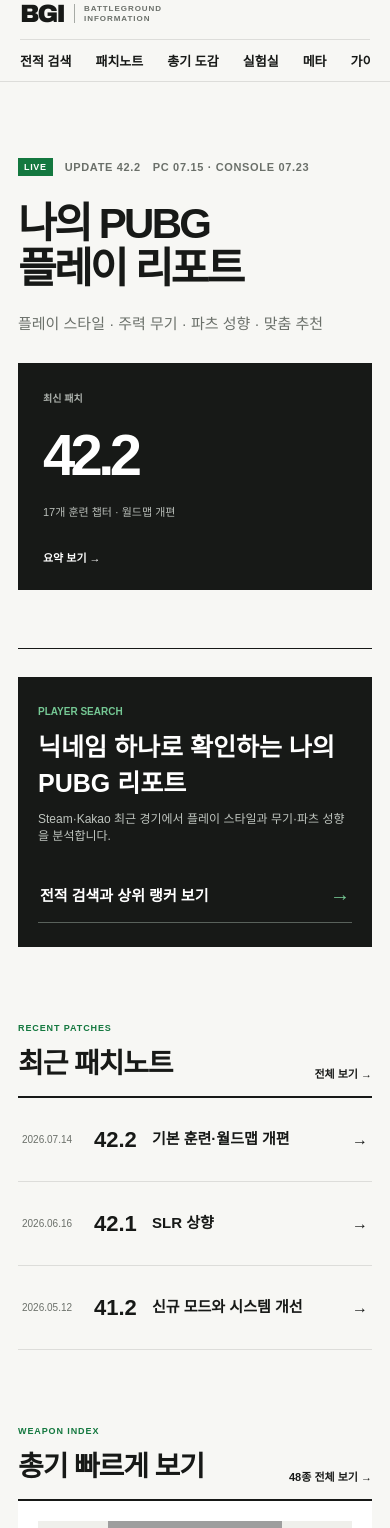
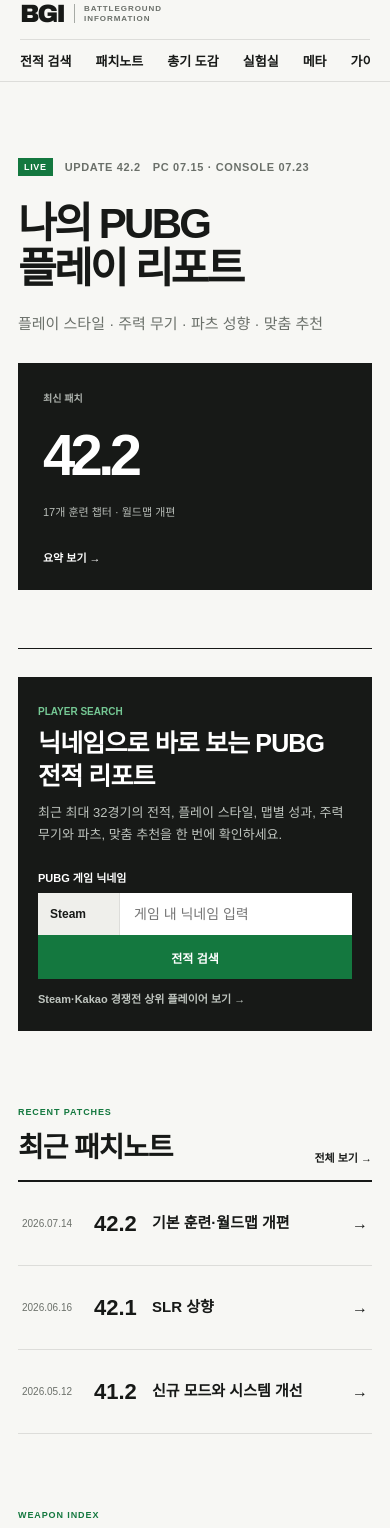
Before and after one commit to kkamddi/battleground, a Next.js app: page / in a window 390 px wide. Shown: the top 1528 px of the page. Built offline with nearby package versions, Linux system fonts and the light colour scheme; grey boxes are pictures that could not be loaded.

Commit message:
feat: add player search to homepage

```diff
--- a/app/globals.css
+++ b/app/globals.css
@@ -376,12 +376,12 @@
 .lead-action b { display: block; font-size: 11px; margin-top: 28px; }
 
 .home-player-search {
-  align-items: end;
+  align-items: center;
   background: var(--ink);
   color: white;
   display: grid;
   gap: 50px;
-  grid-template-columns: 1fr 1fr;
+  grid-template-columns: .9fr 1.1fr;
   margin-top: 28px;
   padding: 28px 32px;
 }
@@ -392,8 +392,17 @@
   font-size: 10px;
   font-weight: 800;
 }
-.home-player-search h2 { font-size: 25px; margin: 8px 0 10px; }
-.home-player-search p { color: #bfc5bf; font-size: 12px; margin: 0; }
+.home-player-search h2 { font-size: 27px; letter-spacing: -.035em; margin: 8px 0 10px; }
+.home-player-search p { color: #bfc5bf; font-size: 13px; line-height: 1.65; margin: 0; }
+.home-player-search-actions { min-width: 0; }
+.home-player-search-actions > a {
+  color: #bfc5bf;
+  display: inline-block;
+  font-size: 11px;
+  font-weight: 700;
+  margin-top: 11px;
+}
+.home-player-search-actions > a:hover { color: white; }
 .player-search-link {
   align-items: center;
   border-bottom: 1px solid #59615b;
@@ -1023,7 +1032,12 @@
 @media (max-width: 520px) {
   .page-heading p { overflow-wrap: anywhere; }
   .home-lead h1 { font-size: 42px; }
-  .home-player-search { gap: 24px; padding: 24px 20px; }
+  .home-player-search { gap: 24px; max-width: calc(100vw - 36px); min-width: 0; overflow: hidden; padding: 24px 20px; width: calc(100vw - 36px); }
+  .home-player-search > div { min-width: 0; width: 100%; }
+  .home-player-search h2 { font-size: 25px; line-height: 1.3; overflow-wrap: anywhere; }
+  .home-player-search p { overflow-wrap: anywhere; }
+  .home-player-search .player-search > div { grid-template-columns: 82px minmax(0, 1fr); }
+  .home-player-search .player-search button { grid-column: 1 / -1; min-height: 44px; }
   .players-search-box { padding: 22px 18px; }
   .ranker-table-head, .ranker-list a {
     grid-template-columns: 28px minmax(100px, 1fr) 76px 48px;
@@ -1092,6 +1106,8 @@
 }
 
 @media (max-width: 520px) {
+  .site-header { grid-template-columns: minmax(0, 1fr); overflow: hidden; }
+  .site-header nav { min-width: 0; }
   .page-shell { padding-left: 18px; padding-right: 18px; }
   .briefing h1 { font-size: 43px; }
   .briefing-main > p { font-size: 13px; }
--- a/app/page.tsx
+++ b/app/page.tsx
@@ -1,5 +1,6 @@
 import SiteFooter from "../components/SiteFooter";
 import SiteHeader from "../components/SiteHeader";
+import PlayerSearchForm from "../components/PlayerSearchForm";
 
 const weaponImageBase =
   "https://wstatic-prod.pubg.com/web/live/static/game-info/weapons/images/viewer";
@@ -43,12 +44,13 @@
         <section className="home-player-search">
           <div>
             <span>PLAYER SEARCH</span>
-            <h2>닉네임 하나로 확인하는 나의 PUBG 리포트</h2>
-            <p>Steam·Kakao 최근 경기에서 플레이 스타일과 무기·파츠 성향을 분석합니다.</p>
+            <h2>닉네임으로 바로 보는 PUBG 전적 리포트</h2>
+            <p>최근 최대 32경기의 전적, 플레이 스타일, 맵별 성과, 주력 무기와 파츠, 맞춤 추천을 한 번에 확인하세요.</p>
           </div>
-          <a className="player-search-link" href="/players">
-            전적 검색과 상위 랭커 보기 <b>→</b>
-          </a>
+          <div className="home-player-search-actions">
+            <PlayerSearchForm />
+            <a href="/players">Steam·Kakao 경쟁전 상위 플레이어 보기 →</a>
+          </div>
         </section>
 
         <section className="home-section">
```
